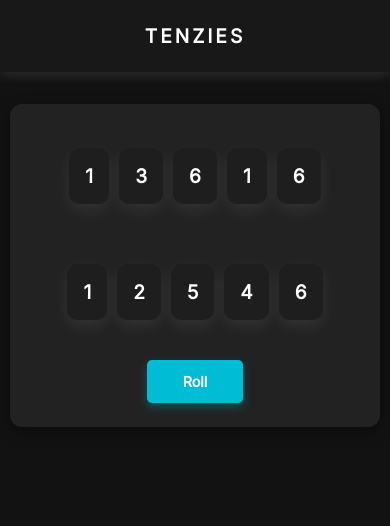
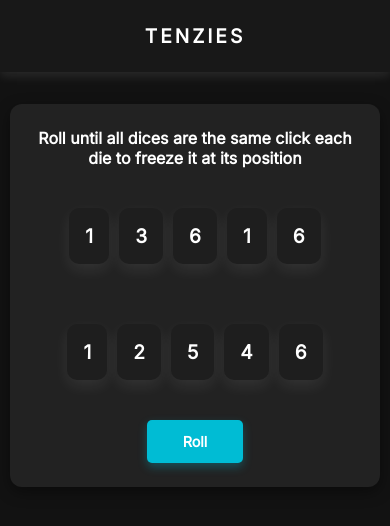
Before and after one commit to Shamveel-Khan/Tenzies-React, a React (Vite) app: page / in a window 390 px wide. Shown: the top 526 px of the page. Built offline with nearby package versions, Linux system fonts and the light colour scheme.

Commit message:
added confetti

```diff
--- a/package.json
+++ b/package.json
@@ -11,6 +11,7 @@
   },
   "dependencies": {
     "react": "^18.3.1",
+    "react-confetti": "^6.2.2",
     "react-dom": "^18.3.1"
   },
   "devDependencies": {
--- a/src/components/Main.jsx
+++ b/src/components/Main.jsx
@@ -1,3 +1,4 @@
+import Confetti from "react-confetti";
 import Dice from "./Dice"
 import React from "react";
 
@@ -48,7 +49,18 @@ export default function Main() {
     },[diceComponent]);
     return (
         <section className="main">
-            <div className="col">
+            {gameWon && <Confetti />}
+            {
+                (gameWon)
+                ?<h1 className="header-h1">
+                    YOU WON!!
+                </h1>
+                :<>
+                <p className="description">
+                    Roll until all dices are the same click each die
+                    to freeze it at its position
+                </p>
+                <div className="col">
                 {diceComponent.filter((_,idx)=> idx <5).map((item,idx)=> {
                     return (
                         <Dice
@@ -76,6 +88,8 @@ export default function Main() {
                     )
                 })}
             </div>
+            </>
+            }
             <button
                 onClick={rollDice}
                 className="roll">
--- a/src/index.css
+++ b/src/index.css
@@ -55,6 +55,14 @@ body {
   justify-content: space-between;
   gap: 10px;
   padding: 20px;
+}
+
+.description {
+  color: white;
+  font-weight: bold;
+  font-family: 'Inter';
+  font-size: 1.5rem;
+  text-align: center;
 }
 
 .dice {
@@ -120,6 +128,10 @@ body {
     letter-spacing: 5px;
   }
 
+  .description {
+    font-size: 20px;
+  }
+
   .dice {
     padding: 0.8rem;
     border-radius: 10px;
@@ -149,6 +161,10 @@ body {
     letter-spacing: 3px;
   }
 
+  .description {
+    font-size: 1rem;
+  }
+
   .dice {
     font-size: 1.2rem;
     padding: 1rem;
```
Also changed, not shown: 1 other file (tests, documents, lock files or other folders).
